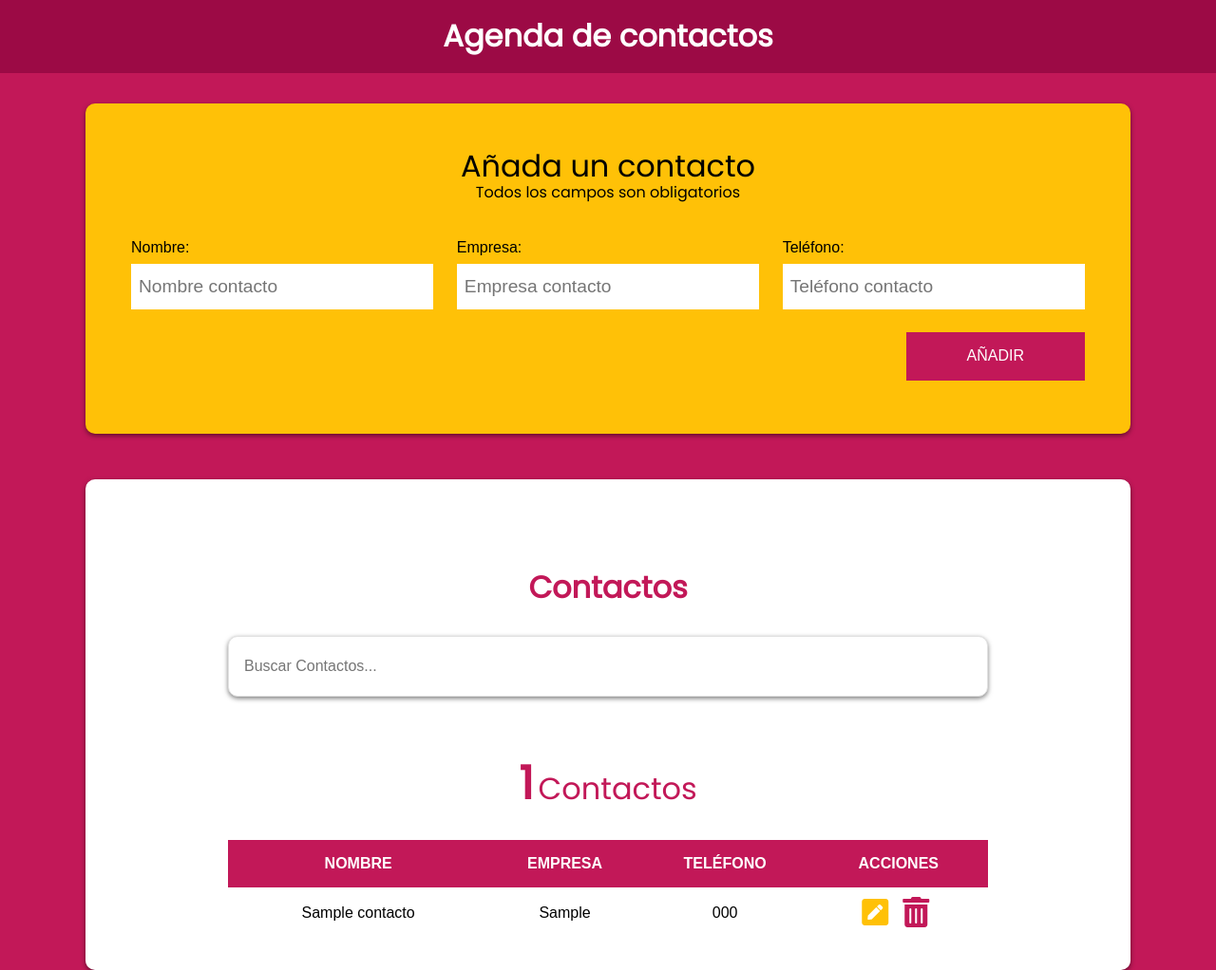
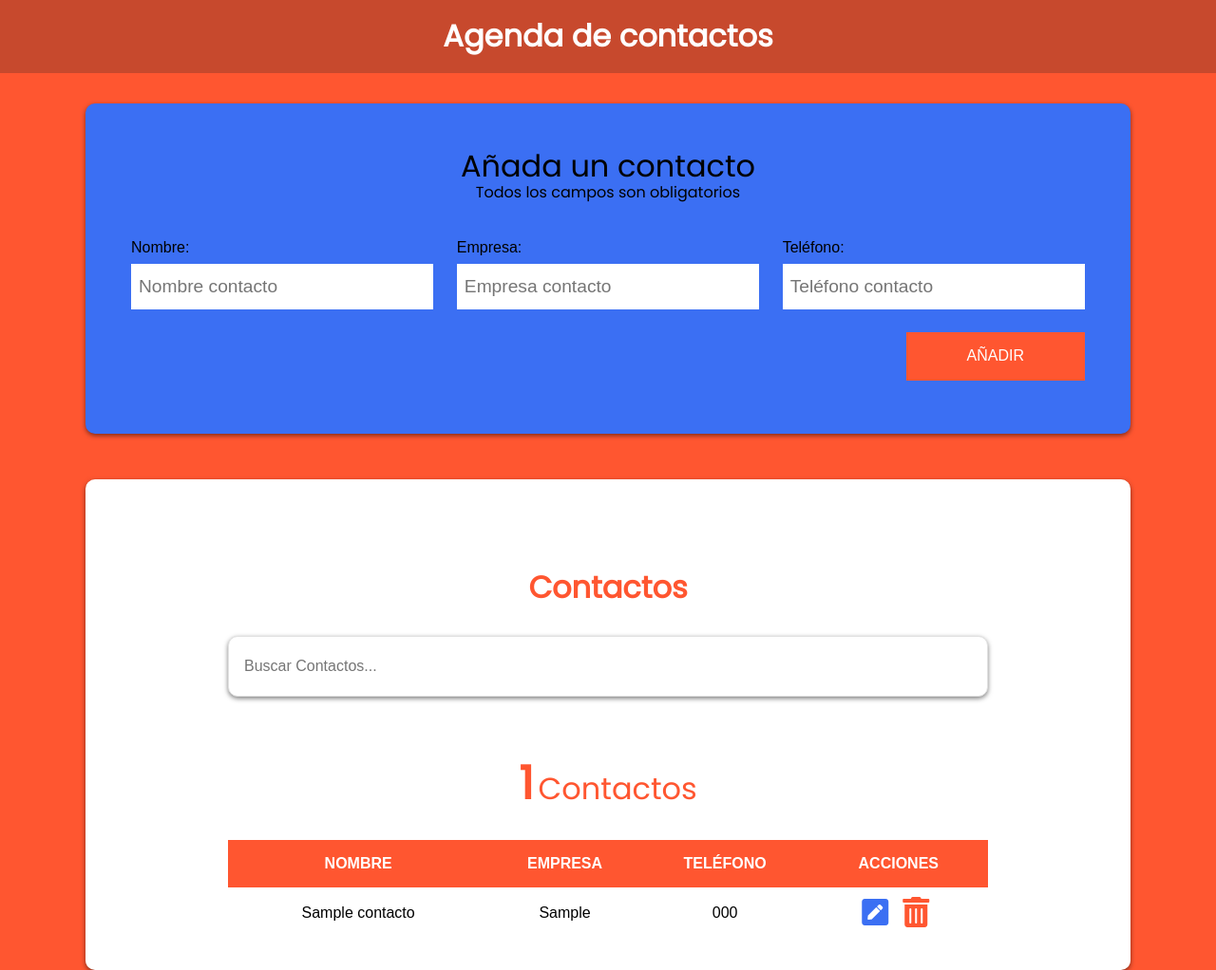
Before and after one commit to SofiaBracho/Contacts-Agenda, a PHP site: page / in a window 1280 px wide. Shown: the whole page at 95% size. Run offline with PHP 8.4, Linux system fonts and the light colour scheme; tables that the repository leaves empty or names only in its code hold one stand-in row (values such as "Sample post").

Commit message:
changed colors

```diff
--- a/css/main.css
+++ b/css/main.css
@@ -1,7 +1,7 @@
 :root {
-    --primario: #c21858;
-    --secundario: #ffc107;
-    --primarioOscuro: #9c0a45;
+    --primario: #ff5630;
+    --secundario: #3b6ff3;
+    --primarioOscuro: #c7492d;
     --fuentePrimaria: 'Arial', Helvetica, sans-serif;
     --fuenteSecundaria: 'Poppins', sans-serif;
 }
```
Also changed, not shown: README.md (added).
